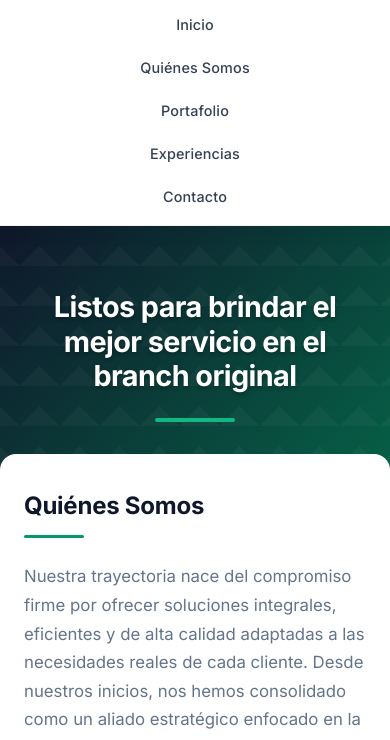
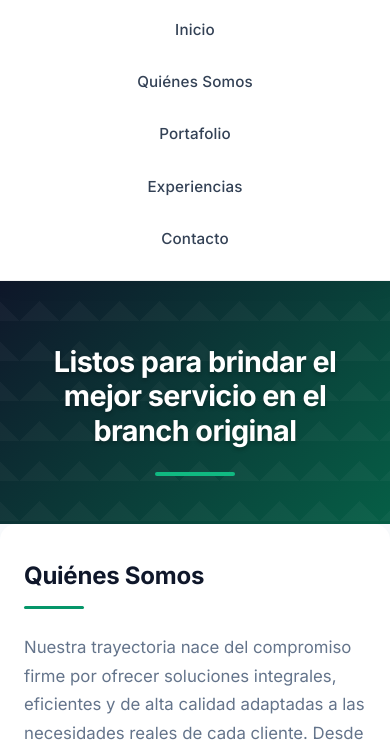
Before and after one commit to felipeceballos1992/nuevapagmicro, a plain HTML site: page index.html in a window 390 px wide. Both pictures are taken after a click on the label "Abrir menú". Shown: the part 51-791 px from the top of the page. Drawn offline with Linux system fonts and the light colour scheme.

Commit message:
modimportante

```diff
--- a/index.html
+++ b/index.html
@@ -6,32 +6,11 @@
   <title>Servicios y Soluciones</title>
   <link rel="stylesheet" href="styles.css">
 </head>
-<script>
-  // Cierra el menú hamburguesa al hacer clic en un enlace
-  const menuToggle = document.getElementById('menu-toggle');
-  const navLinks = document.querySelectorAll('.navbar nav a');
-
-  navLinks.forEach(link => {
-	    link.addEventListener('click', () => {
-	      menuToggle.checked = false;
-    });
-  });
-
-  // Opcional: Cerrar el menú al hacer clic fuera de él
-  document.addEventListener('click', (event) => {
-	    const navbar = document.querySelector('.navbar');
-    const isClickInside = navbar.contains(event.target);
-    if (!isClickInside && menuToggle.checked) {
-	      menuToggle.checked = false;
-    }
-  });
-</script>
-
 <body>
 
   <header class="navbar">
     <div class="navbar-container">
-    <!-- Logo a la izquierda -->
+      <!-- Logo a la izquierda (Ruta corregida exactamente como el archivo real) -->
       <a href="#inicio" class="logo">
         <img src="LOGO.PNG" alt="Logo de la empresa" />
       </a>
@@ -95,5 +74,26 @@
     <p><a href="#politica-datos">Política de tratamiento de datos</a></p>
   </footer>
 
+  <!-- Script para cerrar el menú al hacer clic en las opciones -->
+  <script>
+    document.addEventListener('DOMContentLoaded', () => {
+	      const menuToggle = document.getElementById('menu-toggle');
+      const navLinks = document.querySelectorAll('.navbar nav a');
+
+      navLinks.forEach(link => {
+	        link.addEventListener('click', () => {
+	          if (menuToggle) menuToggle.checked = false;
+        });
+      });
+
+      document.addEventListener('click', (event) => {
+	        const navbar = document.querySelector('.navbar');
+        if (navbar && !navbar.contains(event.target) && menuToggle && menuToggle.checked) {
+	          menuToggle.checked = false;
+        }
+      });
+    });
+  </script>
+
 </body>
 </html>
--- a/styles.css
+++ b/styles.css
@@ -61,23 +61,16 @@ body {
     -moz-osx-font-smoothing: grayscale;
 }
 
+/* Compensación de scroll para que la barra fija no tape los títulos */
+section {
+	    scroll-margin-top: 80px;
+}
+
 /* ============================================
-   BARRA DE NAVEGACIÓN
-   ============================================ */
-/* ============================================
-   BARRA DE NAVEGACIÓN CON MENÚ HAMBURGUESA
-   ============================================ */
-/* ============================================
-   BARRA DE NAVEGACIÓN CON LOGO Y HAMBURGUESA
-   ============================================ */
-/* ============================================
-   BARRA DE NAVEGACIÓN MODERNA
-   Fondo semitransparente con desenfoque
+   BARRA DE NAVEGACIÓN (ESCRITORIO PRIMERO)
    ============================================ */
 .navbar {
-	    background-color: rgba(255, 255, 255, 0.65); /* Blanco translúcido */
-    backdrop-filter: blur(14px);
-    -webkit-backdrop-filter: blur(14px);
+	    background-color: var(--blanco); /* Fondo 100% sólido para evitar manchas */
     position: sticky;
     top: 0;
     z-index: 1000;
@@ -87,14 +80,12 @@ body {
     transition: background-color 0.3s ease, box-shadow 0.3s ease;
 }
 
-/* Contenedor interno flexible */
 .navbar-container {
 	    max-width: 1100px;
     margin: 0 auto;
     display: flex;
     align-items: center;
     justify-content: space-between;
-    flex-wrap: wrap;
     min-height: 70px;
 }
 
@@ -115,7 +106,7 @@ body {
 	    display: none;
 }
 
-/* Botón hamburguesa (visible solo en móvil) */
+/* Botón hamburguesa: OCULTO EN ESCRITORIO */
 .menu-icon {
 	    display: none;
     flex-direction: column;
@@ -142,7 +133,11 @@ body {
 	    background-color: rgba(16, 185, 129, 0.15);
 }
 
-/* Menú en escritorio */
+/* Menú horizontal visible por defecto en Escritorio */
+.navbar nav {
+	    display: block;
+}
+
 .navbar nav ul {
 	    display: flex;
     justify-content: center;
@@ -186,155 +181,6 @@ body {
 }
 
 /* ============================================
-   COMPORTAMIENTO RESPONSIVE
-   ============================================ */
-@media (max-width: 768px) {
-	    /* Fondo más sólido al desplegar menú en móvil */
-    .navbar {
-	        background-color: rgba(255, 255, 255, 0.92);
-        backdrop-filter: blur(10px);
-    }
-
-    .menu-icon {
-	        display: flex;
-    }
-
-    .navbar nav {
-	        display: none;
-        width: 100%;
-        order: 3;
-    }
-
-    .menu-toggle:checked ~ nav {
-	        display: block;
-    }
-
-    .navbar nav ul {
-	        flex-direction: column;
-        align-items: stretch;
-        padding: 0.5rem 0 1rem;
-        gap: 0.15rem;
-    }
-
-    .navbar nav a {
-	        text-align: center;
-        padding: 0.75rem 1rem;
-    }
-
-    .navbar nav a::after {
-	        bottom: 0.4rem;
-    }
-
-    /* Animación hamburguesa → X */
-    .menu-toggle:checked ~ .menu-icon span:nth-child(1) {
-	        transform: translateY(9px) rotate(45deg);
-    }
-    .menu-toggle:checked ~ .menu-icon span:nth-child(2) {
-	        opacity: 0;
-    }
-    .menu-toggle:checked ~ .menu-icon span:nth-child(3) {
-	        transform: translateY(-9px) rotate(-45deg);
-    }
-}
-
-/* Ajuste para teléfonos muy pequeños */
-@media (max-width: 480px) {
-	    .logo img {
-	        max-height: 45px;
-    }
-}
-/* ============================================
-   COMPORTAMIENTO RESPONSIVE
-   ============================================ */
-@media (max-width: 768px) {
-	    .menu-icon {
-	        display: flex;   /* Mostrar hamburguesa */
-    }
-
-    .navbar nav {
-	        display: none;   /* Ocultar menú por defecto */
-        width: 100%;     /* Ocupar todo el ancho */
-        order: 3;        /* Colocarlo debajo del logo y hamburguesa */
-    }
-
-    /* Mostrar menú cuando el checkbox está activo */
-    .menu-toggle:checked ~ nav {
-	        display: block;
-    }
-
-    .navbar nav ul {
-	        flex-direction: column;
-        align-items: stretch;
-        padding: 0.5rem 0 1rem;
-        gap: 0.15rem;
-    }
-
-    .navbar nav a {
-	        text-align: center;
-        padding: 0.75rem 1rem;
-    }
-
-    .navbar nav a::after {
-	        bottom: 0.4rem;
-    }
-
-    /* Animación de la hamburguesa a X */
-    .menu-toggle:checked ~ .menu-icon span:nth-child(1) {
-	        transform: translateY(9px) rotate(45deg);
-    }
-    .menu-toggle:checked ~ .menu-icon span:nth-child(2) {
-	        opacity: 0;
-    }
-    .menu-toggle:checked ~ .menu-icon span:nth-child(3) {
-	        transform: translateY(-9px) rotate(-45deg);
-    }
-}
-/* ============================================
-   COMPORTAMIENTO RESPONSIVE DEL MENÚ
-   ============================================ */
-@media (max-width: 768px) {
-	    .menu-icon {
-	        display: flex;
-    }
-
-    .navbar nav {
-	        display: none;  /* Ocultar menú por defecto en móvil */
-        width: 100%;
-    }
-
-    /* Cuando el checkbox está marcado, mostramos el menú */
-    .menu-toggle:checked ~ nav {
-	        display: block;
-    }
-
-    .navbar nav ul {
-	        flex-direction: column;
-        align-items: stretch;
-        padding: 0.5rem 0 1rem;
-        gap: 0.15rem;
-    }
-
-    .navbar nav a {
-	        text-align: center;
-        padding: 0.75rem 1rem;
-    }
-
-    .navbar nav a::after {
-	        bottom: 0.4rem;
-    }
-
-    /* Animación opcional para las tres rayitas */
-    .menu-toggle:checked ~ .menu-icon span:nth-child(1) {
-	        transform: translateY(9px) rotate(45deg);
-    }
-    .menu-toggle:checked ~ .menu-icon span:nth-child(2) {
-	        opacity: 0;
-    }
-    .menu-toggle:checked ~ .menu-icon span:nth-child(3) {
-	        transform: translateY(-9px) rotate(-45deg);
-    }
-}
-/* ============================================
    SECCIÓN HERO / INICIO
    ============================================ */
 .hero {
@@ -346,7 +192,6 @@ body {
     overflow: hidden;
 }
 
-/* Patrón decorativo sutil (líneas de construcción) */
 .hero::before {
 	    content: '';
     position: absolute;
@@ -373,7 +218,6 @@ body {
     text-shadow: 0 2px 4px rgba(0, 0, 0, 0.3);
 }
 
-/* Línea decorativa bajo el título */
 .hero h1::after {
 	    content: '';
     display: block;
@@ -427,7 +271,7 @@ section p {
 	    background-color: var(--blanco);
     border-radius: var(--radio-lg);
     box-shadow: var(--sombra-media);
-    margin-top: -2rem;
+    margin-top: 0; /* Ajustado para eliminar encimamiento */
     margin-bottom: 2rem;
     position: relative;
     z-index: 2;
@@ -473,9 +317,6 @@ section p {
     font-size: 1.25rem;
     font-weight: 600;
     margin-bottom: 0.75rem;
-    display: flex;
-    align-items: center;
-    gap: 0.5rem;
 }
 
 .bloque-experiencia p {
@@ -552,25 +393,55 @@ footer a:hover {
 }
 
 /* ============================================
-   MEDIA QUERIES – RESPONSIVE
+   COMPORTAMIENTO RESPONSIVE (MÓVIL Y TABLET)
    ============================================ */
+@media (max-width: 768px) {
+	    .navbar-container {
+	        flex-wrap: wrap;
+    }
 
-/* Tablets y pantallas medianas */
-@media (max-width: 768px) {
-	    .navbar nav ul {
+    /* Mostrar botón hamburguesa solo en pantallas pequeñas */
+    .menu-icon {
+	        display: flex;
+    }
+
+    /* Ocultar menú por defecto en móvil */
+    .navbar nav {
+	        display: none;
+        width: 100%;
+        order: 3;
+    }
+
+    /* Mostrar menú al activar el checkbox */
+    .menu-toggle:checked ~ nav {
+	        display: block;
+    }
+
+    .navbar nav ul {
 	        flex-direction: column;
         align-items: stretch;
-        padding: 0.5rem 0;
+        padding: 0.5rem 0 1rem;
         gap: 0.15rem;
     }
 
     .navbar nav a {
 	        text-align: center;
-        padding: 0.6rem 1rem;
+        padding: 0.75rem 1rem;
     }
 
     .navbar nav a::after {
-	        bottom: 0.25rem;
+	        bottom: 0.4rem;
+    }
+
+    /* Animación de 3 rayas a X */
+    .menu-toggle:checked ~ .menu-icon span:nth-child(1) {
+	        transform: translateY(9px) rotate(45deg);
+    }
+    .menu-toggle:checked ~ .menu-icon span:nth-child(2) {
+	        opacity: 0;
+    }
+    .menu-toggle:checked ~ .menu-icon span:nth-child(3) {
+	        transform: translateY(-9px) rotate(-45deg);
     }
 
     .hero {
@@ -578,8 +449,7 @@ footer a:hover {
     }
 
     .seccion-bienvenida {
-	        margin-top: -1rem;
-        padding: 2rem 1.5rem;
+	        padding: 2rem 1.5rem;
     }
 
     section {
@@ -597,11 +467,9 @@ footer a:hover {
     }
 }
 
-/* Teléfonos móviles */
 @media (max-width: 480px) {
-	    .navbar nav a {
-	        font-size: 0.9rem;
-        padding: 0.5rem 0.75rem;
+	    .logo img {
+	        max-height: 45px;
     }
 
     .hero h1 {
```
Lines whose indentation alone changed are shown as unchanged.
